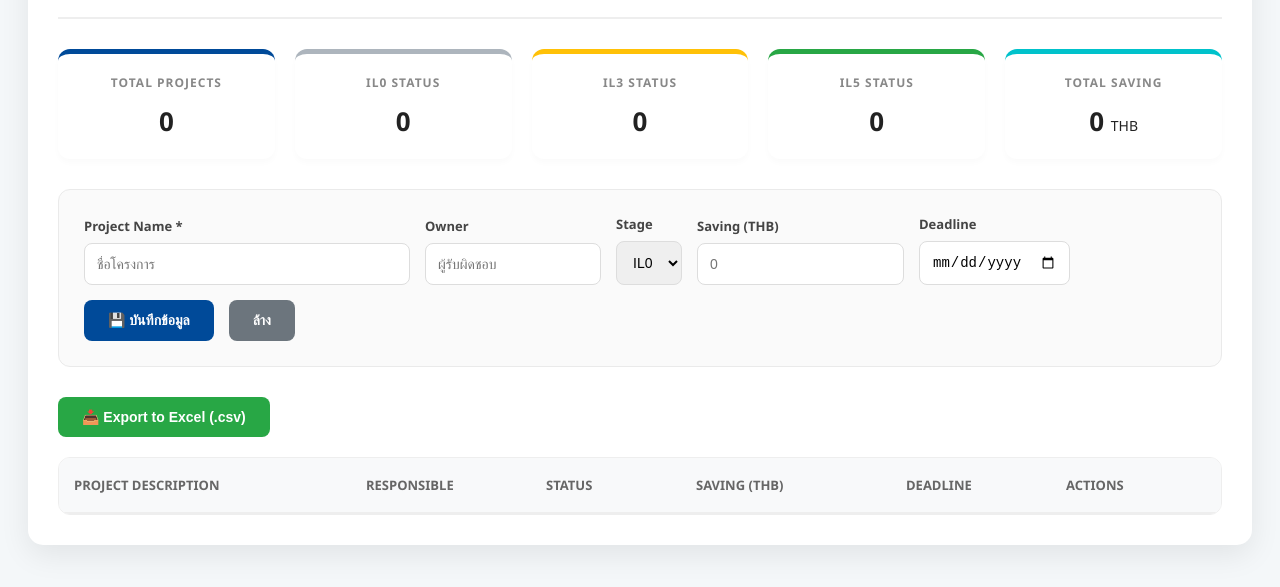
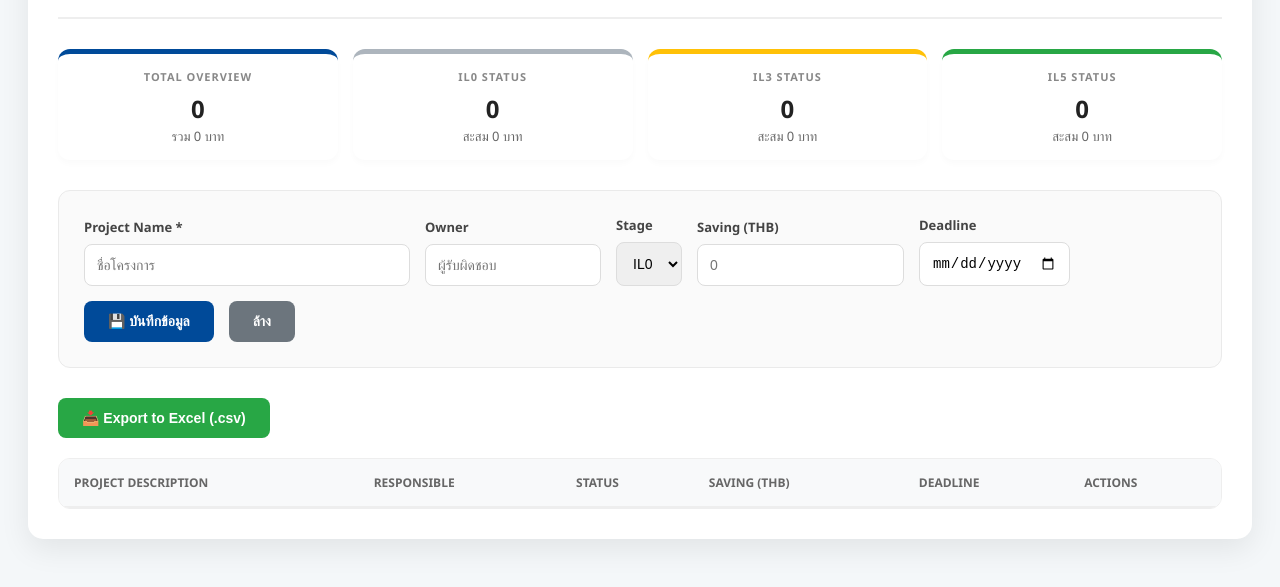
Before and after one commit to thanutchapoom01-dotcom/cost-saving-tracking, a plain HTML site: page index.html in a window 1280 px wide. Shown: the part 99-686 px from the top of the page. Drawn offline with Linux system fonts and the light colour scheme; no server answers.

Commit message:
index.html

```diff
--- a/index.html
+++ b/index.html
@@ -20,7 +20,6 @@
     .header-flex { display: flex; justify-content: space-between; align-items: center; margin-bottom: 30px; border-bottom: 2px solid #eee; padding-bottom: 20px; }
     .title-group h1 { color: var(--primary); margin: 0; font-size: 28px; }
 
-    /* Toast Notification */
     #toast {
       visibility: hidden; min-width: 280px; color: #fff; text-align: center;
       border-radius: 12px; padding: 16px; position: fixed; z-index: 1000; left: 50%; bottom: 30px;
@@ -32,32 +31,28 @@
     @keyframes fadeout { from {bottom: 30px; opacity: 1;} to {bottom: 0; opacity: 0;} }
 
     /* Summary Cards */
-    .summary-grid { display: grid; grid-template-columns: repeat(auto-fit, minmax(200px, 1fr)); gap: 20px; margin-bottom: 30px; }
-    .card { background: #fff; padding: 20px; border-radius: 12px; border-top: 5px solid var(--primary); box-shadow: 0 4px 6px rgba(0,0,0,0.02); text-align: center; transition: 0.2s; }
-    .card:hover { transform: translateY(-3px); }
-    .card h3 { margin: 0; font-size: 12px; color: #888; text-transform: uppercase; letter-spacing: 1px; }
-    .card p { margin: 12px 0 0; font-size: 26px; font-weight: 800; color: #222; }
+    .summary-grid { display: grid; grid-template-columns: repeat(auto-fit, minmax(220px, 1fr)); gap: 15px; margin-bottom: 30px; }
+    .card { background: #fff; padding: 15px; border-radius: 12px; border-top: 5px solid var(--primary); box-shadow: 0 4px 6px rgba(0,0,0,0.02); text-align: center; }
+    .card h3 { margin: 0; font-size: 11px; color: #888; text-transform: uppercase; letter-spacing: 1px; }
+    .card .main-val { margin: 8px 0 2px; font-size: 24px; font-weight: 800; color: #222; }
+    .card .sub-val { font-size: 13px; color: #666; font-weight: 500; }
 
     /* Input Zone */
     .input-group { display: flex; gap: 15px; margin-bottom: 30px; flex-wrap: wrap; padding: 25px; background: #fafafa; border: 1px solid #eaeaea; border-radius: 12px; align-items: flex-end; }
     .field { display: flex; flex-direction: column; gap: 8px; }
     .field label { font-size: 13px; font-weight: 600; color: #444; }
-    input, select { padding: 12px; border: 1.5px solid #ddd; border-radius: 8px; outline: none; font-size: 14px; transition: 0.3s; }
-    input:focus { border-color: var(--primary); box-shadow: 0 0 0 3px rgba(0,74,153,0.1); }
+    input, select { padding: 12px; border: 1.5px solid #ddd; border-radius: 8px; outline: none; font-size: 14px; }
 
     button { padding: 12px 24px; border: none; border-radius: 8px; cursor: pointer; font-weight: 600; transition: 0.2s; font-size: 14px; display: inline-flex; align-items: center; justify-content: center; gap: 8px; }
     .btn-save { background: var(--primary); color: white; }
-    .btn-save:hover { background: #003366; }
     .btn-export { background: var(--success); color: white; margin-bottom: 20px; }
 
-    /* Table Styling */
     .table-container { background: #fff; border-radius: 12px; overflow: hidden; border: 1px solid #eee; }
     table { width: 100%; border-collapse: collapse; min-width: 900px; }
-    th { background-color: #f8f9fa; color: #666; font-size: 13px; font-weight: 600; padding: 18px 15px; text-transform: uppercase; border-bottom: 2px solid #eee; text-align: left; }
-    td { padding: 16px 15px; border-bottom: 1px solid #f9f9f9; font-size: 14px; }
-    tr:hover { background-color: #fcfdfe; }
+    th { background-color: #f8f9fa; color: #666; font-size: 12px; font-weight: 600; padding: 15px; text-transform: uppercase; border-bottom: 2px solid #eee; text-align: left; }
+    td { padding: 14px 15px; border-bottom: 1px solid #f9f9f9; font-size: 14px; }
 
-    .status-badge { padding: 6px 14px; border-radius: 50px; font-size: 11px; font-weight: 700; display: inline-block; text-align: center; min-width: 60px; }
+    .status-badge { padding: 5px 12px; border-radius: 50px; font-size: 11px; font-weight: 700; display: inline-block; text-align: center; min-width: 50px; }
     .il0 { background: #f0f2f5; color: #64748b; }
     .il3 { background: #fffbeb; color: #b45309; }
     .il5 { background: #f0fdf4; color: #15803d; }
@@ -79,11 +74,26 @@
   </div>
 
   <div class="summary-grid">
-    <div class="card"><h3>Total Projects</h3><p id="totalProjects">0</p></div>
-    <div class="card" style="border-top-color: #adb5bd;"><h3>IL0 Status</h3><p id="il0Count">0</p></div>
-    <div class="card" style="border-top-color: var(--warning);"><h3>IL3 Status</h3><p id="il3Count">0</p></div>
-    <div class="card" style="border-top-color: var(--success);"><h3>IL5 Status</h3><p id="il5Count">0</p></div>
-    <div class="card" style="border-top-color: #00c2cb;"><h3>Total Saving</h3><p><span id="totalSaving">0</span> <span style="font-size:14px; font-weight:400;">THB</span></p></div>
+    <div class="card" style="border-top-color: var(--primary);">
+        <h3>Total Overview</h3>
+        <div class="main-val" id="totalProjects">0</div>
+        <div class="sub-val">รวม <span id="totalSaving">0</span> บาท</div>
+    </div>
+    <div class="card" style="border-top-color: #adb5bd;">
+        <h3>IL0 Status</h3>
+        <div class="main-val" id="il0Count">0</div>
+        <div class="sub-val">สะสม <span id="il0Saving">0</span> บาท</div>
+    </div>
+    <div class="card" style="border-top-color: var(--warning);">
+        <h3>IL3 Status</h3>
+        <div class="main-val" id="il3Count">0</div>
+        <div class="sub-val">สะสม <span id="il3Saving">0</span> บาท</div>
+    </div>
+    <div class="card" style="border-top-color: var(--success);">
+        <h3>IL5 Status</h3>
+        <div class="main-val" id="il5Count">0</div>
+        <div class="sub-val">สะสม <span id="il5Saving">0</span> บาท</div>
+    </div>
   </div>
 
   <div class="input-group">
@@ -111,11 +121,11 @@
       <thead>
         <tr>
           <th>Project Description</th>
-          <th style="width:150px;">Responsible</th>
-          <th style="width:120px;">Status</th>
+          <th>Responsible</th>
+          <th>Status</th>
           <th style="width:180px;">Saving (THB)</th>
-          <th style="width:130px;">Deadline</th>
-          <th style="width:140px;">Actions</th>
+          <th>Deadline</th>
+          <th>Actions</th>
         </tr>
       </thead>
       <tbody id="tableBody"></tbody>
@@ -174,7 +184,7 @@
   }
 
   window.deleteProject = async (id) => {
-    if (confirm("ต้องการลบโครงการนี้ใช่หรือไม่?")) {
+    if (confirm("ต้องการลบโครงการนี้?")) {
       await deleteDoc(doc(db, "projects", id));
       showToast("ลบข้อมูลโครงการแล้ว", "#dc3545");
     }
@@ -207,16 +217,22 @@
       const tbody = document.getElementById("tableBody");
       tbody.innerHTML = "";
 
-      let stats = { t:0, il0:0, il3:0, il5:0, money:0 };
+      let stats = {
+        t:0, il0:0, il3:0, il5:0,
+        money:0, money0:0, money3:0, money5:0
+      };
       let csv = "\uFEFFProject,Owner,Stage,Saving,Deadline\n";
 
       snap.forEach((dDoc) => {
         const d = dDoc.data();
         stats.t++;
-        if(d.stage === "IL0") stats.il0++;
-        if(d.stage === "IL3") stats.il3++;
-        if(d.stage === "IL5") stats.il5++;
         stats.money += d.saving;
+
+        // แยกยอดเงินตาม IL
+        if(d.stage === "IL0") { stats.il0++; stats.money0 += d.saving; }
+        if(d.stage === "IL3") { stats.il3++; stats.money3 += d.saving; }
+        if(d.stage === "IL5") { stats.il5++; stats.money5 += d.saving; }
+
         csv += `"${d.project}","${d.owner}","${d.stage}","${d.saving}","${d.deadline}"\n`;
 
         tbody.innerHTML += `<tr>
@@ -229,16 +245,25 @@
           </td>
           <td>${d.deadline}</td>
           <td>
-            <button class="btn-action btn-edit" onclick="editProject('${dDoc.id}','${d.project}','${d.owner}','${d.stage}',${d.saving},'${d.deadline}')">แก้</button>
+            <button class="btn-action btn-edit" onclick="editProject('${dDoc.id}','${d.project.replace(/'/g, "\\'")}','${d.owner.replace(/'/g, "\\'")}','${d.stage}',${d.saving},'${d.deadline}')">แก้</button>
             <button class="btn-action btn-delete" onclick="deleteProject('${dDoc.id}')">ลบ</button>
           </td>
         </tr>`;
       });
+
+      // อัปเดตตัวเลขบน Card
       document.getElementById("totalProjects").innerText = stats.t;
+      document.getElementById("totalSaving").innerText = stats.money.toLocaleString();
+
       document.getElementById("il0Count").innerText = stats.il0;
+      document.getElementById("il0Saving").innerText = stats.money0.toLocaleString();
+
       document.getElementById("il3Count").innerText = stats.il3;
+      document.getElementById("il3Saving").innerText = stats.money3.toLocaleString();
+
       document.getElementById("il5Count").innerText = stats.il5;
-      document.getElementById("totalSaving").innerText = stats.money.toLocaleString();
+      document.getElementById("il5Saving").innerText = stats.money5.toLocaleString();
+
       window.currentCsv = csv;
     });
   }
```
